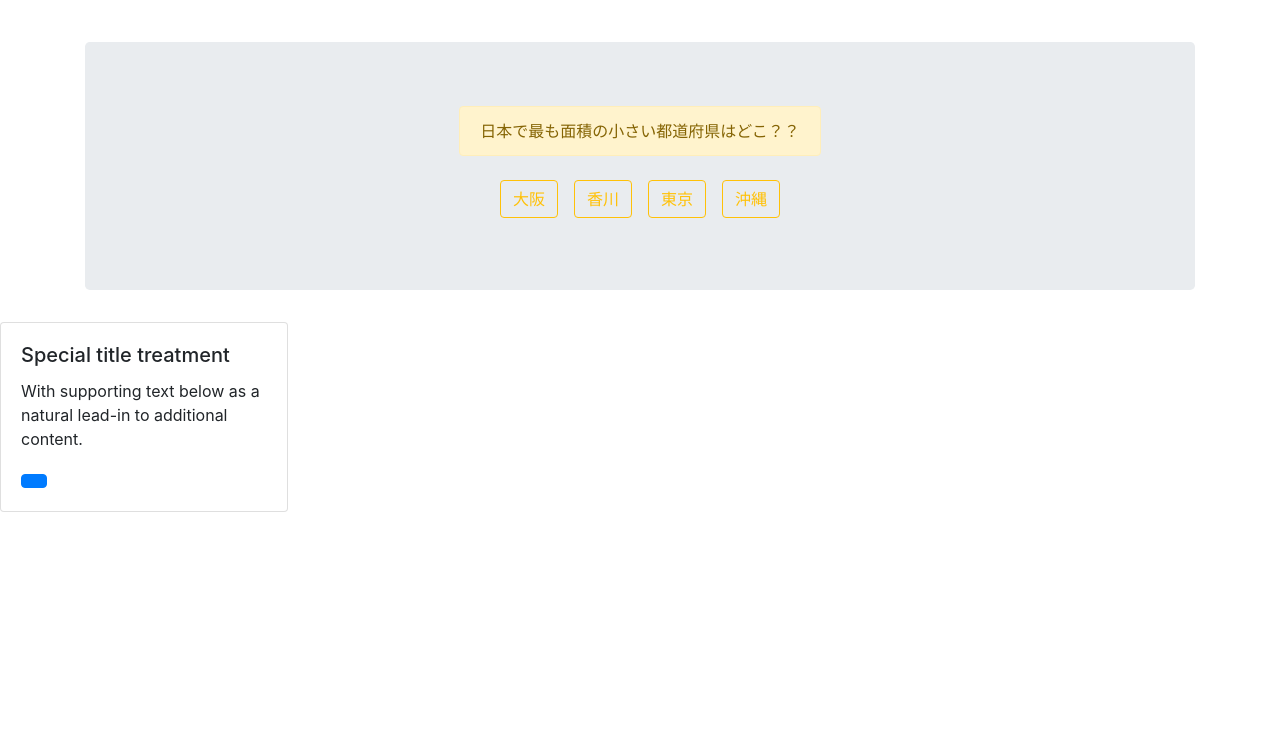
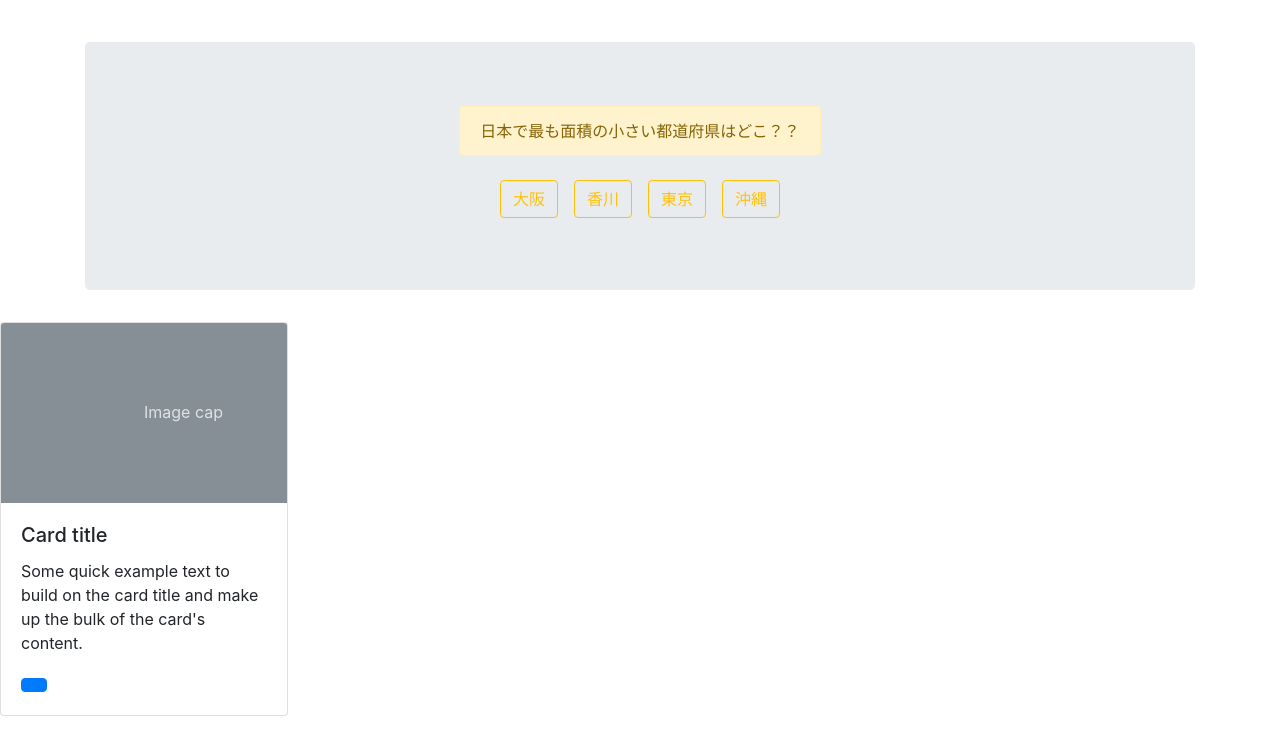
Before and after one commit to nakashimaiori/practice_javascript, a plain HTML site: page index.html in a window 1280 px wide. Shown: the part 62-800 px from the top of the page. Drawn offline with nearby package versions, Linux system fonts and the light colour scheme.

Commit message:
[add]card

```diff
--- a/index.html
+++ b/index.html
@@ -82,13 +82,16 @@
     </div>
   </div>
 
-  <div class="card" style="width: 18rem;">
+<div class="card" style="width: 18rem;">
+  <svg class="bd-placeholder-img card-img-top" width="100%" height="180" xmlns="http://www.w3.org/2000/svg" preserveAspectRatio="xMidYMid slice" focusable="false" role="img" aria-label="Placeholder: Image cap"><title>Placeholder</title><rect fill="#868e96" width="100%" height="100%"/><text fill="#dee2e6" dy=".3em" x="50%" y="50%">Image cap</text></svg>
   <div class="card-body">
-    <h5 class="card-title">Special title treatment</h5>
-    <p class="card-text">With supporting text below as a natural lead-in to additional content.</p>
+    <h5 class="card-title">Card title</h5>
+    <p class="card-text">Some quick example text to build on the card title and make up the bulk of the card's content.</p>
     <a href="#" class="btn btn-primary">Go somewhere</a>
   </div>
 </div>
+
+
 
 
 <script src="index.js"></script>
```
